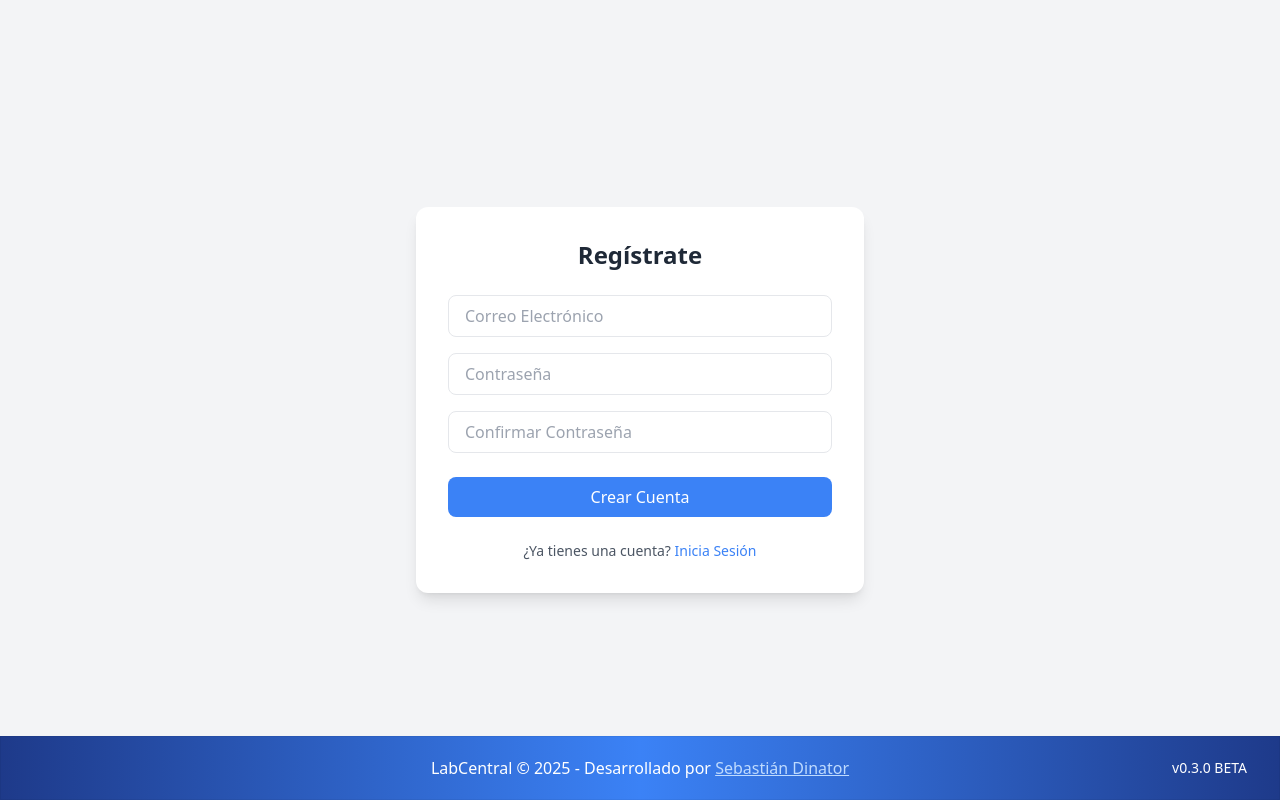
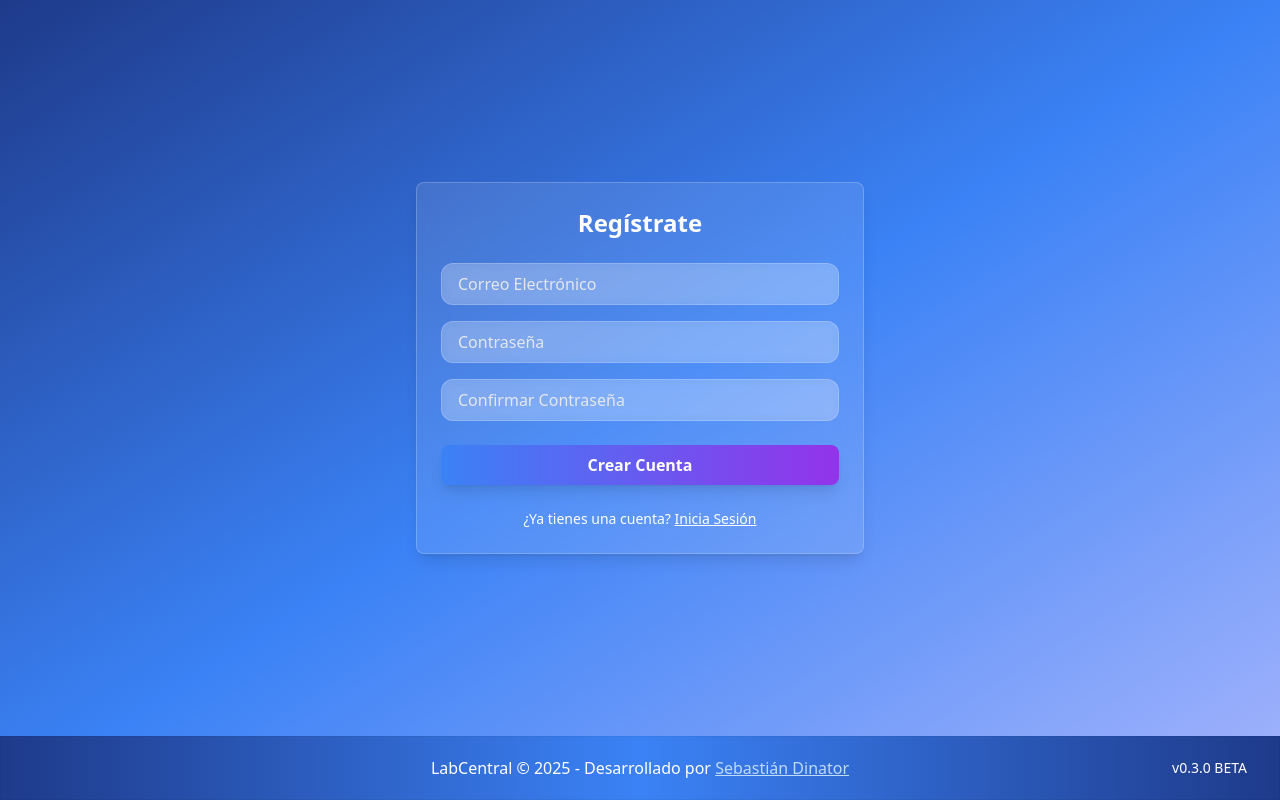
Before and after one commit to Seva41/LabCentral, a Next.js app in the folder labselector/: page /signup in a window 1280 px wide. Built offline with nearby package versions, Linux system fonts and the light colour scheme.

Commit message:
Estilo a páginas faltantes

```diff
--- a/labselector/pages/index.js
+++ b/labselector/pages/index.js
@@ -1,17 +1,18 @@
-import { useEffect } from 'react';
-import { useRouter } from 'next/router';
+import { useEffect } from "react";
+import { useRouter } from "next/router";
 
 export default function Home() {
   const router = useRouter();
 
   useEffect(() => {
-    router.replace('/login'); // Redirige al login por defecto
+    // Redirige al login por defecto
+    router.replace("/login");
   }, [router]);
 
   return (
-    <div className="flex flex-col items-center justify-center min-h-screen bg-gray-100">
-      <h1 className="text-3xl font-bold text-blue-500 mb-4">Bienvenido a LabCentral</h1>
-      <p className="text-gray-700">Cargando...</p>
+    <div className="layout min-h-screen flex flex-col items-center justify-center">
+      <h1 className="text-4xl font-bold mb-4">LabCentral</h1>
+      <p className="text-base">Cargando...</p>
     </div>
   );
-};
+}
--- a/labselector/pages/reset-password.js
+++ b/labselector/pages/reset-password.js
@@ -17,49 +17,41 @@ export default function ResetPassword() {
   };
 
   return (
-    <div className="flex items-center justify-center min-h-screen bg-gray-100">
-      <form
-        onSubmit={handleReset}
-        className="w-full max-w-md p-8 space-y-6 bg-white shadow-lg rounded-xl"
-      >
-        <h1 className="text-2xl font-bold text-center text-gray-800">Recuperar Contraseña</h1>
+    // Contenedor flex con min-h-screen
+    <div className="min-h-screen flex flex-col">
+      <main className="flex-1 flex items-center justify-center">
+        <form onSubmit={handleReset} className="card shadow-lg space-y-6 w-full max-w-md p-6">
+          <h1 className="text-2xl font-bold text-center">Recuperar Contraseña</h1>
 
-        <div className="space-y-4">
+          <div>
             <input
               type="email"
               placeholder="Correo Electrónico"
               value={email}
               onChange={(e) => setEmail(e.target.value)}
               required
-            className="w-full px-4 py-2 border rounded-lg focus:outline-none focus:ring-2 focus:ring-blue-500"
+              className="input"
             />
           </div>
 
-        <button
-          type="submit"
-          className="w-full px-4 py-2 text-white bg-blue-500 rounded-lg hover:bg-blue-600 focus:ring-2 focus:ring-blue-400"
-        >
+          <button type="submit" className="button bg-blue-700 hover:bg-blue-900 w-full">
             Enviar Enlace
           </button>
 
-        {message && (
-          <p className="mt-4 text-sm text-center text-gray-600">
-            {message}
-          </p>
-        )}
+          {message && <p className="text-sm text-center">{message}</p>}
 
-        {/* Botón para volver al login */}
           <div className="text-center">
             <Link href="/login">
               <button
                 type="button"
-              className="mt-4 px-4 py-2 text-blue-500 border border-blue-500 rounded-lg hover:bg-blue-500 hover:text-white focus:ring-2 focus:ring-blue-400"
+                className="button bg-gradient-to-r from-[#3b82f6] to-[#9333ea] w-full mt-4"
               >
                 Volver al Login
               </button>
             </Link>
           </div>
         </form>
+      </main>
     </div>
   );
 }
--- a/labselector/pages/signup.js
+++ b/labselector/pages/signup.js
@@ -25,21 +25,21 @@ export default function Signup() {
   };
 
   return (
-    <div className="flex items-center justify-center min-h-screen bg-gray-100">
-      <form
-        onSubmit={handleSignup}
-        className="w-full max-w-md p-8 space-y-6 bg-white shadow-lg rounded-xl"
-      >
-        <h1 className="text-2xl font-bold text-center text-gray-800">Regístrate</h1>
+    <div className="layout min-h-screen">
+      <div className="content flex items-center justify-center w-full px-4 py-8">
+        {/* Form con clase .card para estilo “glassmorphism” */}
+        <form onSubmit={handleSignup} className="card w-full max-w-md p-6 space-y-6 shadow-lg">
+          <h1 className="text-2xl font-bold text-center">Regístrate</h1>
 
           <div className="space-y-4">
+            {/* Inputs con clase .input para estilo traslúcido */}
             <input
               type="email"
               placeholder="Correo Electrónico"
               value={email}
               onChange={(e) => setEmail(e.target.value)}
               required
-            className="w-full px-4 py-2 border rounded-lg focus:outline-none focus:ring-2 focus:ring-blue-500"
+              className="input"
             />
             <input
               type="password"
@@ -47,7 +47,7 @@ export default function Signup() {
               value={password}
               onChange={(e) => setPassword(e.target.value)}
               required
-            className="w-full px-4 py-2 border rounded-lg focus:outline-none focus:ring-2 focus:ring-blue-500"
+              className="input"
             />
             <input
               type="password"
@@ -55,24 +55,27 @@ export default function Signup() {
               value={confirmPassword}
               onChange={(e) => setConfirmPassword(e.target.value)}
               required
-            className="w-full px-4 py-2 border rounded-lg focus:outline-none focus:ring-2 focus:ring-blue-500"
+              className="input"
             />
           </div>
 
+          {/* Botón con la clase .button */}
           <button
             type="submit"
-          className="w-full px-4 py-2 text-white bg-blue-500 rounded-lg hover:bg-blue-600 focus:ring-2 focus:ring-blue-400"
+            className="button button-gradient w-full"
           >
             Crear Cuenta
           </button>
 
-        <p className="text-sm text-center text-gray-600">
+          {/* Enlace a Login */}
+          <p className="text-sm text-center">
             ¿Ya tienes una cuenta?{' '}
-          <Link href="/login" className="text-blue-500 hover:underline">
+            <Link href="/login" className="underline hover:text-gray-200">
               Inicia Sesión
             </Link>
           </p>
         </form>
       </div>
+    </div>
   );
 }
```
Lines whose indentation alone changed are shown as unchanged.
